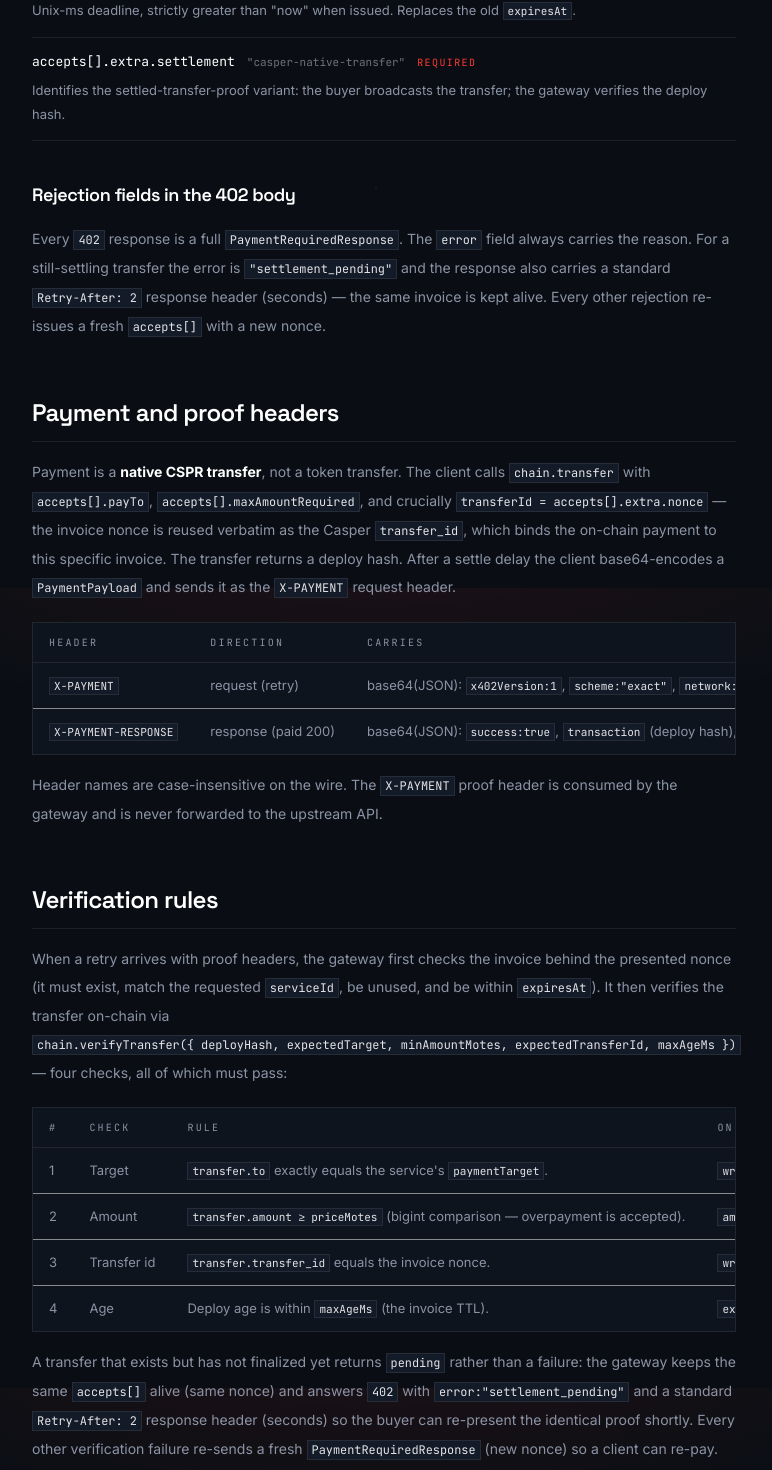
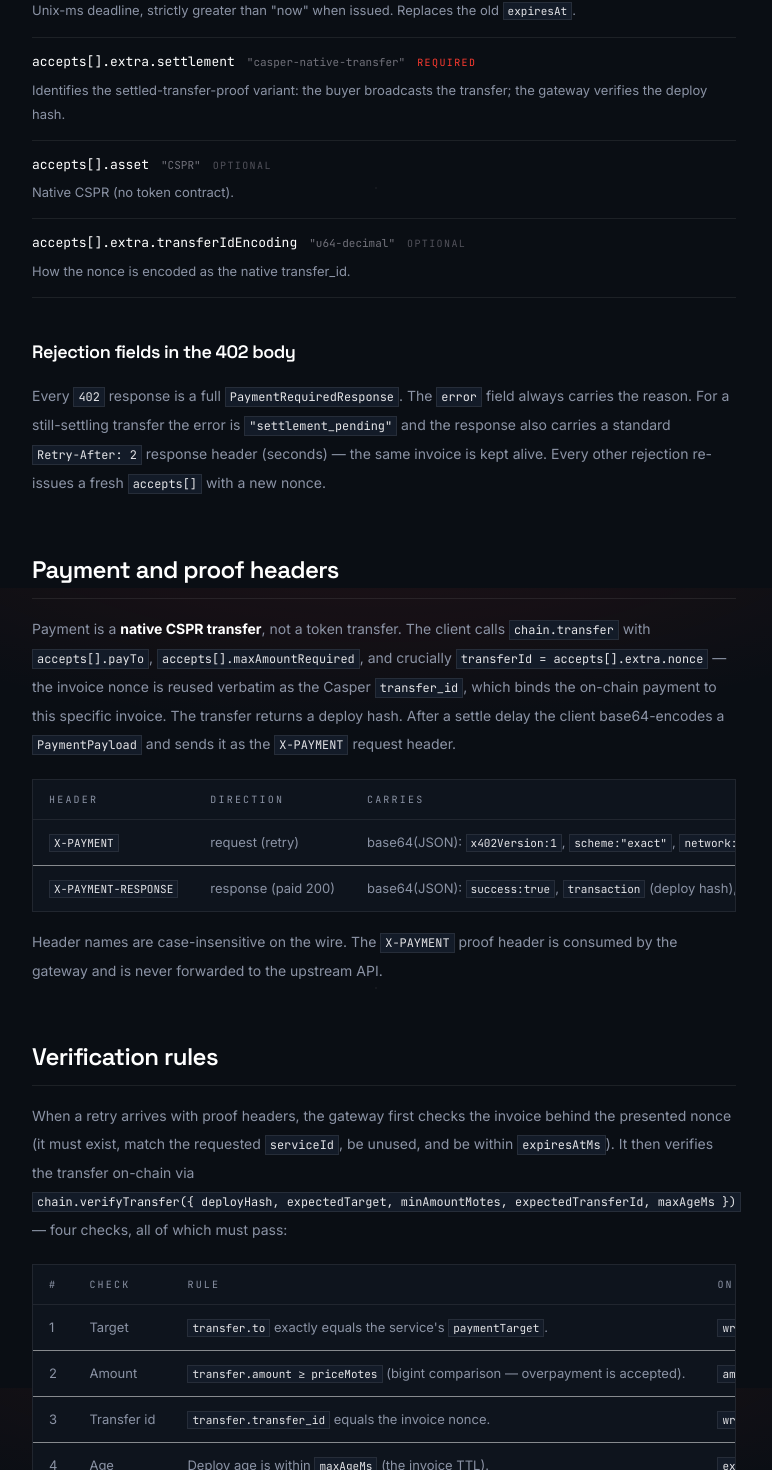
Before and after one commit to mdlog/AgentGate, a Next.js app in the folder dashboard/: page /docs/protocol in a window 1280 px wide. Shown: the part 4212-5682 px from the top of the page, without its empty margins (264-1036 px from the left). Built offline with nearby package versions, Linux system fonts and the light colour scheme.

Commit message:
docs: fix x402 stale references (settlement_pending, expiresAtMs, paymentTarget, NETWORK_MISMATCH, PropList) + test count

```diff
--- a/dashboard/app/docs/protocol/page.tsx
+++ b/dashboard/app/docs/protocol/page.tsx
@@ -327,6 +327,18 @@ export default function Page() {
               </>
             ),
           },
+          {
+            name: 'accepts[].asset',
+            type: '"CSPR"',
+            required: false,
+            desc: <>Native CSPR (no token contract).</>,
+          },
+          {
+            name: 'accepts[].extra.transferIdEncoding',
+            type: '"u64-decimal"',
+            required: false,
+            desc: <>How the nonce is encoded as the native transfer_id.</>,
+          },
         ]}
       />
       <H3 id="invoice-rejection-fields">Rejection fields in the 402 body</H3>
@@ -379,7 +391,7 @@ export default function Page() {
       <P>
         When a retry arrives with proof headers, the gateway first checks the invoice behind the
         presented nonce (it must exist, match the requested <M>serviceId</M>, be unused, and be
-        within <M>expiresAt</M>). It then verifies the transfer on-chain via{' '}
+        within <M>expiresAtMs</M>). It then verifies the transfer on-chain via{' '}
         <M>
           chain.verifyTransfer({'{'} deployHash, expectedTarget, minAmountMotes, expectedTransferId,
           maxAgeMs {'}'})
@@ -424,7 +436,7 @@ export default function Page() {
         ]}
       />
       <P>
-        A transfer that exists but has not finalized yet returns <M>pending</M> rather than a
+        A transfer that exists but has not finalized yet returns <M>settlement_pending</M> rather than a
         failure: the gateway keeps the same <M>accepts[]</M> alive (same nonce) and answers{' '}
         <M>402</M> with <M>error:"settlement_pending"</M> and a standard{' '}
         <M>Retry-After: 2</M> response header (seconds) so the buyer can re-present the identical
--- a/dashboard/app/docs/sdk/page.tsx
+++ b/dashboard/app/docs/sdk/page.tsx
@@ -500,7 +500,7 @@ export default function Page() {
           [
             <M key="nm">NETWORK_MISMATCH</M>,
             '502',
-            'The invoice network field does not equal chain.network — refusing to pay across chains.',
+            'No accepts[] entry in the PaymentRequiredResponse matches the chain client network — refusing to pay on the wrong chain.',
           ],
           [
             <M key="pe">PRICE_EXCEEDED</M>,
--- a/dashboard/app/docs/security/page.tsx
+++ b/dashboard/app/docs/security/page.tsx
@@ -200,7 +200,7 @@ export default function SecurityPage() {
         service&apos;s <M>paymentTarget</M>, carry at least <M>priceMotes</M>{' '}
         (<M>minAmountMotes</M> — an underpayment fails), carry the matching{' '}
         <M>transfer_id</M> (the nonce), and be no older than the invoice TTL (<M>maxAgeMs</M>). A still-settling
-        transfer returns <M>pending</M>, which keeps the <em>same</em> invoice alive and tells the buyer
+        transfer returns <M>settlement_pending</M>, which keeps the <em>same</em> invoice alive and tells the buyer
         to retry the identical proof after <M>Retry-After: 2</M> (seconds) — it does not burn the
         nonce or issue a new one.
       </P>
```
Also changed, not shown: 2 other files (tests, documents, lock files or other folders).
